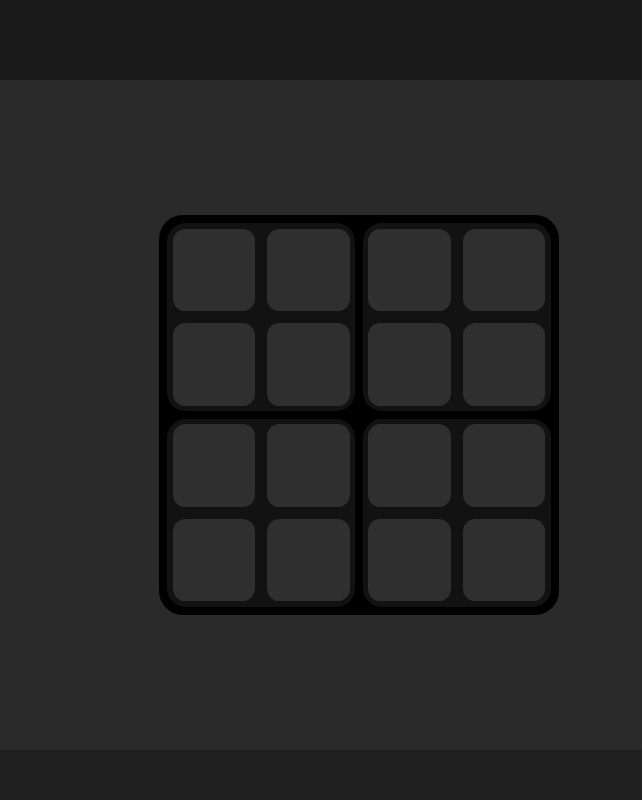
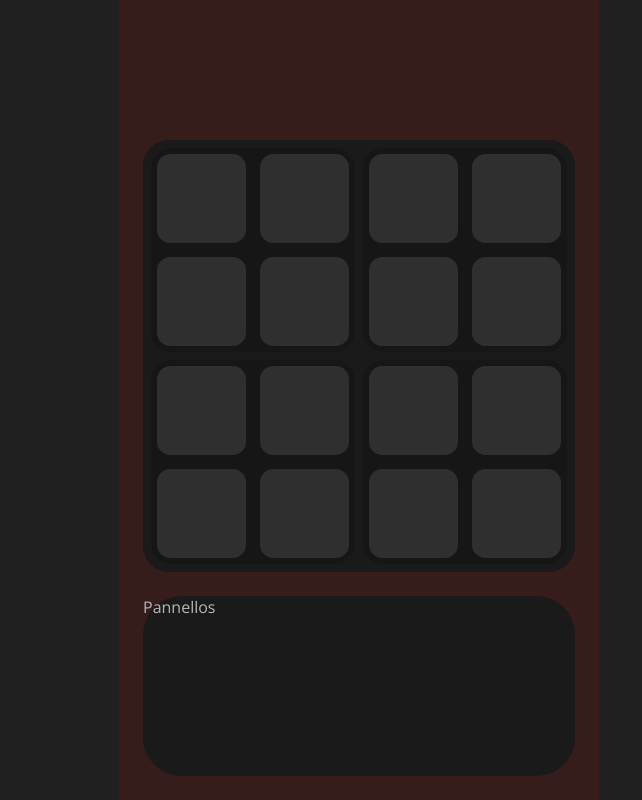
Before and after one commit to kubickipi314/Quartum, a plain HTML site: page index.html in a window 1280 px wide. Shown: the full height of the page, 281-923 px from the left. Drawn offline with nearby package versions, Linux system fonts and the light colour scheme.

Commit message:
better rendering + pannel

```diff
--- a/index.html
+++ b/index.html
@@ -18,6 +18,7 @@
       <img class="logo" src="icons/logo.svg">
     </header>
     <main>
+      <div class="board-pannel">
         <div class="board">
             <div class="mini-board">
               <div class="field"></div>
@@ -44,6 +45,10 @@
               <div class="field"></div>
             </div>
         </div>
+        <div class="pannel">
+          Pannellos
+        </div>
+      </div>
     </main>
 
   </body>
--- a/styles/styles.css
+++ b/styles/styles.css
@@ -6,7 +6,6 @@ body {
 }
 
 header {
-  background-color: rgb(26, 26, 26);
   display: flex;
   align-items: center;
   position: fixed;
@@ -27,21 +26,33 @@ header {
 }
 
 main {
-  background-color: rgb(42, 42, 42);
   display: flex;
-    justify-content: center;
-    align-items: center;
-    position: fixed;
-    top: 80px;
-    left: 0px;
-    right: 0px;
-    bottom: 50px;
+  flex-direction: column;
+  justify-content: center;
+  align-items: center;
+  position: fixed;
+  top: 0px;
+  left: 0px;
+  right: 0px;
+  bottom: 0px;
+}
+
+.board-pannel {
+  width: calc(3 / 5 * 100vh); /* Width is 2/3 of max height */
+  height: 100vh;             /* Tries full height */
+  max-width: 100vw;          /* Limits width to screen */
+  max-height: calc(5 / 3 * 100vw); /* Adjusts height if width limits */
+  background-color: rgba(140, 21, 21, 0.223);
+  display: flex;
+  flex-direction: column;
+  justify-content: end;
+  align-items: center;
 }
 
 .board {
-  width: 50vmin;
-  height: 50vmin;
-  background-color: black;
+  width: 90%;
+  height: calc(90% / 5*3);
+  background-color: rgb(26, 26, 26);
   border-radius: 6%;
   display: grid;
   grid-template-columns: 1fr 1fr;
@@ -54,7 +65,7 @@ main {
 .mini-board {
   width: 100%;
   height: 100%;
-  background-color: rgb(18, 18, 18);
+  background-color: rgb(22, 22, 22);
   border-radius: 10%;
   display: grid;
   grid-template-columns: 1fr 1fr;
@@ -74,3 +85,12 @@ main {
 .field:hover {
   background-color: rgb(55, 55, 55);
 }
+
+.pannel {
+  width: 90%;
+  height: calc(90% / 4);
+  margin-top: 5%;
+  margin-bottom: 5%;
+  background-color: rgb(26, 26, 26);
+  border-radius: 3vw;
+}
```
Lines whose indentation alone changed are shown as unchanged.
